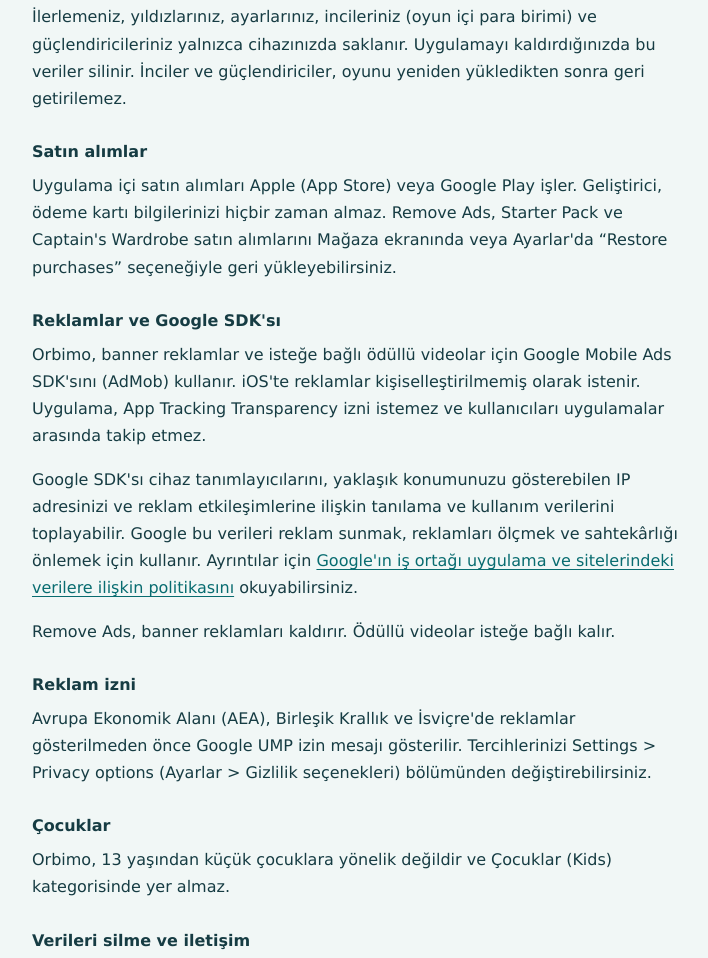
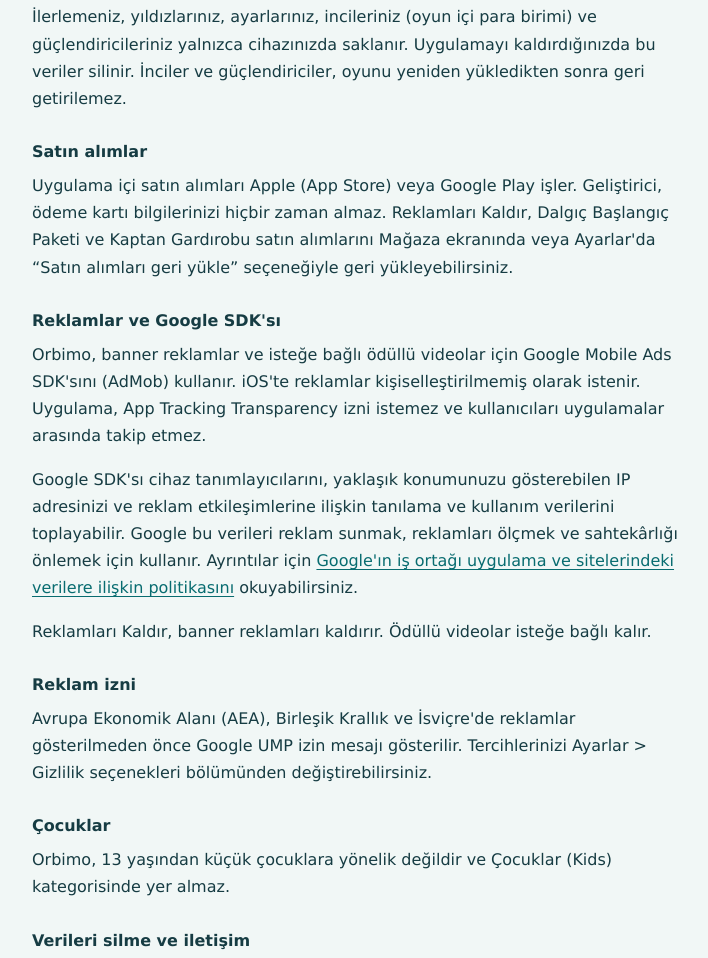
Before and after one commit to aytzey/orbimo-site, a plain HTML site: page privacy.html in a window 1280 px wide. Shown: the part 2071-3029 px from the top of the page, without its empty margins (280-988 px from the left). Drawn offline with Linux system fonts and the light colour scheme.

Commit message:
Use the app's Turkish names in the Turkish sections

```diff
--- a/privacy.html
+++ b/privacy.html
@@ -68,13 +68,13 @@
       <h3>Cihazınızda saklanan veriler</h3>
       <p>İlerlemeniz, yıldızlarınız, ayarlarınız, incileriniz (oyun içi para birimi) ve güçlendiricileriniz yalnızca cihazınızda saklanır. Uygulamayı kaldırdığınızda bu veriler silinir. İnciler ve güçlendiriciler, oyunu yeniden yükledikten sonra geri getirilemez.</p>
       <h3>Satın alımlar</h3>
-      <p>Uygulama içi satın alımları Apple (App Store) veya Google Play işler. Geliştirici, ödeme kartı bilgilerinizi hiçbir zaman almaz. Remove Ads, Starter Pack ve Captain's Wardrobe satın alımlarını Mağaza ekranında veya Ayarlar'da “Restore purchases” seçeneğiyle geri yükleyebilirsiniz.</p>
+      <p>Uygulama içi satın alımları Apple (App Store) veya Google Play işler. Geliştirici, ödeme kartı bilgilerinizi hiçbir zaman almaz. Reklamları Kaldır, Dalgıç Başlangıç Paketi ve Kaptan Gardırobu satın alımlarını Mağaza ekranında veya Ayarlar'da “Satın alımları geri yükle” seçeneğiyle geri yükleyebilirsiniz.</p>
       <h3>Reklamlar ve Google SDK'sı</h3>
       <p>Orbimo, banner reklamlar ve isteğe bağlı ödüllü videolar için Google Mobile Ads SDK'sını (AdMob) kullanır. iOS'te reklamlar kişiselleştirilmemiş olarak istenir. Uygulama, App Tracking Transparency izni istemez ve kullanıcıları uygulamalar arasında takip etmez.</p>
       <p>Google SDK'sı cihaz tanımlayıcılarını, yaklaşık konumunuzu gösterebilen IP adresinizi ve reklam etkileşimlerine ilişkin tanılama ve kullanım verilerini toplayabilir. Google bu verileri reklam sunmak, reklamları ölçmek ve sahtekârlığı önlemek için kullanır. Ayrıntılar için <a href="https://policies.google.com/technologies/partner-sites">Google'ın iş ortağı uygulama ve sitelerindeki verilere ilişkin politikasını</a> okuyabilirsiniz.</p>
-      <p>Remove Ads, banner reklamları kaldırır. Ödüllü videolar isteğe bağlı kalır.</p>
+      <p>Reklamları Kaldır, banner reklamları kaldırır. Ödüllü videolar isteğe bağlı kalır.</p>
       <h3>Reklam izni</h3>
-      <p>Avrupa Ekonomik Alanı (AEA), Birleşik Krallık ve İsviçre'de reklamlar gösterilmeden önce Google UMP izin mesajı gösterilir. Tercihlerinizi Settings &gt; Privacy options (Ayarlar &gt; Gizlilik seçenekleri) bölümünden değiştirebilirsiniz.</p>
+      <p>Avrupa Ekonomik Alanı (AEA), Birleşik Krallık ve İsviçre'de reklamlar gösterilmeden önce Google UMP izin mesajı gösterilir. Tercihlerinizi Ayarlar &gt; Gizlilik seçenekleri bölümünden değiştirebilirsiniz.</p>
       <h3>Çocuklar</h3>
       <p>Orbimo, 13 yaşından küçük çocuklara yönelik değildir ve Çocuklar (Kids) kategorisinde yer almaz.</p>
       <h3>Verileri silme ve iletişim</h3>
```
Also changed, not shown: index.html (+1 -1 lines).
